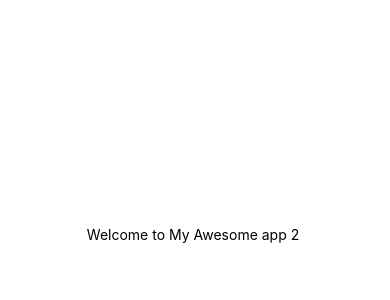
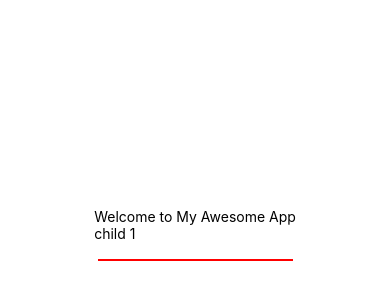
Before and after one commit to ChaoyiShi98033/CS5520-2024, a React Native app: screen / in a window 390 px wide. Shown: the part 188-488 px from the top of the page. Built offline with nearby package versions, Linux system fonts and the light colour scheme.

Commit message:
add text and text input

```diff
--- a/App.js
+++ b/App.js
@@ -1,13 +1,30 @@
 import { StatusBar } from 'expo-status-bar';
-import { StyleSheet, Text, View } from 'react-native';
+import { StyleSheet, Text, TextInput, View } from 'react-native';
 import Header from './componets/Header';
+import { useState } from 'react';
 
 export default function App() {
   const appName = "My Awesome App";
+  const [text, setText] = useState("");
+
+  function changeTextHandler (changedText) {
+    console.log("using is typing", changedText);
+    setText(changedText);
+  }
+
+
   return (
     <View style={styles.container}>
       <StatusBar style="auto" />
-      <Header name = "My Awesome app" version = {2} />
+      <Header name = {appName} version = {2}>
+        <Text>child 1</Text>
+      </Header>
+      <TextInput
+      style={styles.input}
+      value={text}
+      onChangeText={changeTextHandler}
+      />
+      <Text>{text}</Text>
     </View>
   );
 }
@@ -19,4 +36,9 @@ const styles = StyleSheet.create({
     alignItems: 'center',
     justifyContent: 'center',
   },
+  input: {
+    borderBottomWidth: 2,
+    borderBottomColor: "red",
+    width: "50%",
+  }
 });
--- a/componets/Header.js
+++ b/componets/Header.js
@@ -2,10 +2,11 @@ import { StyleSheet, Text, View } from 'react-native'
 import React from 'react'
 
 export default function Header(props) {
-    console.log(props);
+    //console.log(props);
   return (
     <View>
-      <Text>Welcome to {props.name} {props.version} </Text>
+      <Text>Welcome to {props.name}</Text>
+      {props.children}
     </View>
   )
 }
```
